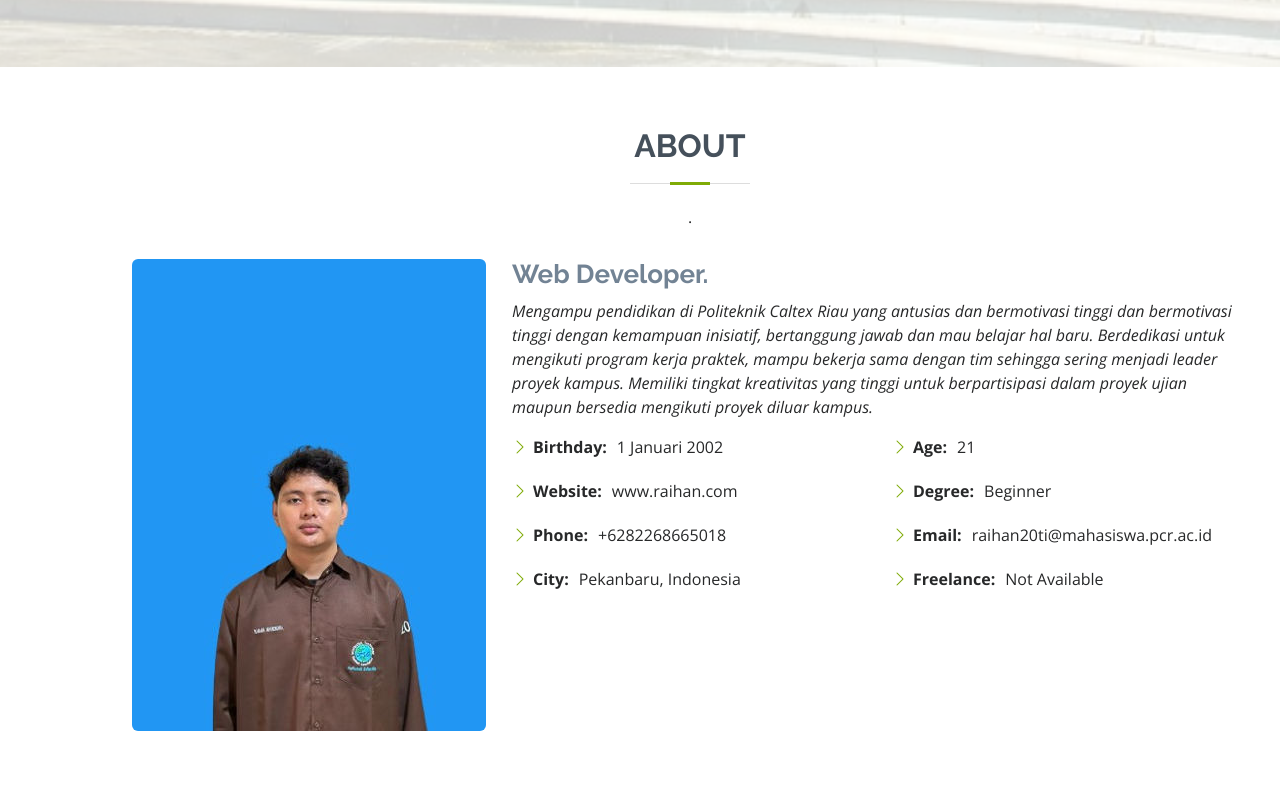
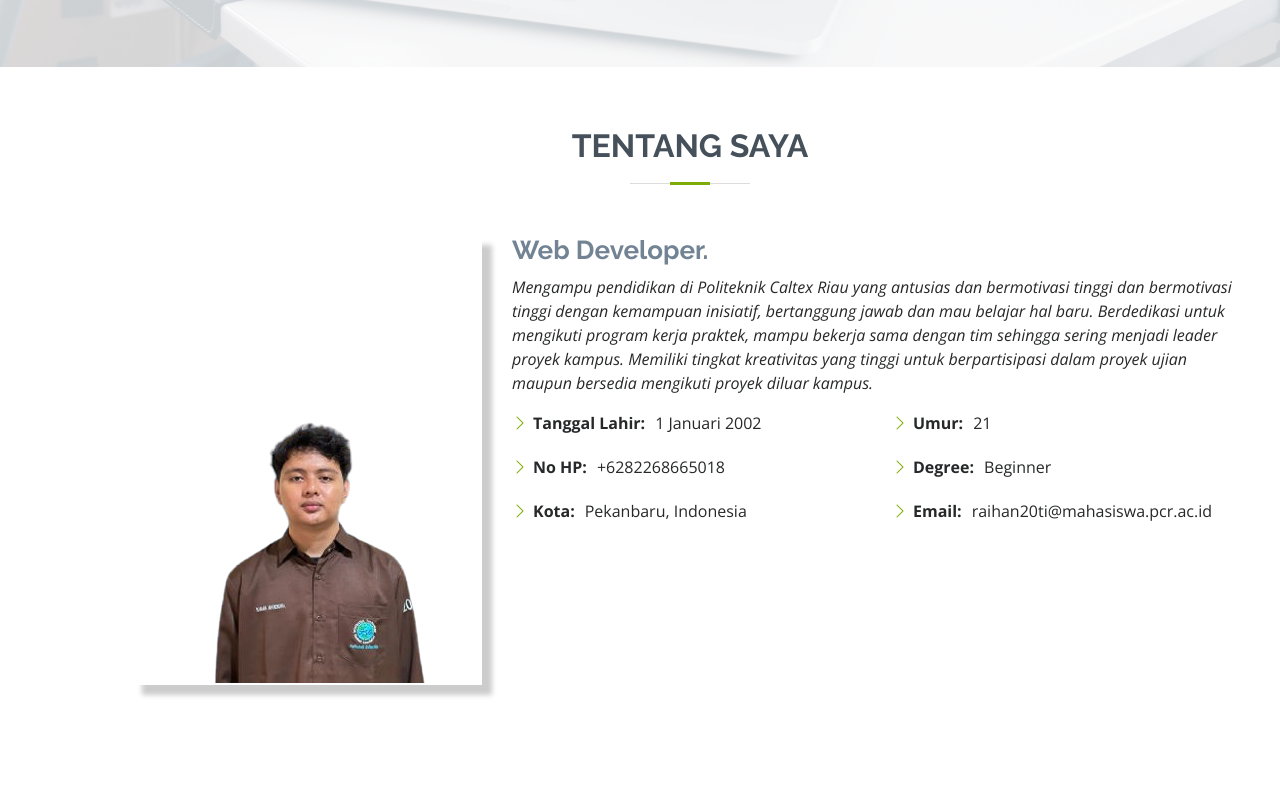
Before and after one commit to raihanmahendra/Web-Portofolio, a plain HTML site: page index.html in a window 1280 px wide. Shown: the part 733-1535 px from the top of the page. Drawn offline with nearby package versions, Linux system fonts and the light colour scheme.

Commit message:
Commit Ketiga

```diff
--- a/assets/css/style.css
+++ b/assets/css/style.css
@@ -8,7 +8,7 @@
 .btn_cv {
   padding: 0px 42px;
   line-height: 50px;
-  background-image: linear-gradient(to right, #134547 0%, #1890b8 48%, #020f16 100%);
+  background-image: linear-gradient(to right, #7fab06 0%, #7fab06 48%, #7fab06 100%);
   background-size: 200% auto;
   color: #fff;
   display: inline-block;
@@ -17,6 +17,17 @@
   font-family: "Roboto", sans-serif;
   font-weight: 500;
   transition: all 300ms linear 0s;
+}
+
+.imgprofile {
+  width: 350px;
+  height: 450px;
+  border:2px solid #fff;
+  background: url(../img/profile-img-removebg-preview.png) no-repeat;
+  box-shadow: 10px 10px 5px #ccc;
+  -moz-box-shadow: 10px 10px 5px #ccc;
+  -webkit-box-shadow: 10px 10px 5px #ccc;
+  -khtml-box-shadow: 10px 10px 5px #ccc;
 }
 
 /*--------------------------------------------------------------
@@ -28,7 +39,7 @@ body {
 }
 
 a {
-  color: #7fab06;
+  color: #ffffff;
   text-decoration: none;
 }
 
@@ -298,7 +309,7 @@ h6 {
 #hero {
   width: 100%;
   height: 100vh;
-  background: url("../img/hero-bg.jpg") top right no-repeat;
+  background: url("../img/christopher-gower-m_HRfLhgABo-unsplash.jpg") top right no-repeat;
   background-size: cover;
   position: relative;
 }
--- a/index.html
+++ b/index.html
@@ -69,13 +69,13 @@
       <div class="container" data-aos="fade-up">
 
         <div class="section-title">
-          <h2>About</h2>
-          <p>.</p>
+          <h2>Tentang Saya</h2>
+          <p></p>
         </div>
 
         <div class="row">
-          <div class="col-lg-4" >
-            <img src="assets/img/profile-img.jpg" class="rounded" alt="">
+          <div class="col-lg-4">
+            <div class="imgprofile"></div>
           </div>
           <div class="col-lg-8 pt-4 pt-lg-0 content">
             <h3>Web Developer.</h3>
@@ -85,18 +85,16 @@
             <div class="row">
               <div class="col-lg-6">
                 <ul>
-                  <li><i class="bi bi-chevron-right"></i> <strong>Birthday:</strong> <span>1 Januari 2002</span></li>
-                  <li><i class="bi bi-chevron-right"></i> <strong>Website:</strong> <span>www.raihan.com</span></li>
-                  <li><i class="bi bi-chevron-right"></i> <strong>Phone:</strong> <span>+6282268665018</span></li>
-                  <li><i class="bi bi-chevron-right"></i> <strong>City:</strong> <span>Pekanbaru, Indonesia</span></li>
+                  <li><i class="bi bi-chevron-right"></i> <strong>Tanggal Lahir:</strong> <span>1 Januari 2002</span></li>
+                  <li><i class="bi bi-chevron-right"></i> <strong>No HP:</strong> <span>+6282268665018</span></li>
+                  <li><i class="bi bi-chevron-right"></i> <strong>Kota:</strong> <span>Pekanbaru, Indonesia</span></li>
                 </ul>
               </div>
               <div class="col-lg-6">
                 <ul>
-                  <li><i class="bi bi-chevron-right"></i> <strong>Age:</strong> <span>21</span></li>
+                  <li><i class="bi bi-chevron-right"></i> <strong>Umur:</strong> <span>21</span></li>
                   <li><i class="bi bi-chevron-right"></i> <strong>Degree:</strong> <span>Beginner</span></li>
                   <li><i class="bi bi-chevron-right"></i> <strong>Email:</strong> <span>raihan20ti@mahasiswa.pcr.ac.id</span></li>
-                  <li><i class="bi bi-chevron-right"></i> <strong>Freelance:</strong> <span>Not Available</span></li>
                 </ul>
               </div>
             </div>
@@ -217,7 +215,7 @@
               <h5>2020 - Present</h5>
               <p><em>Mahasiswa, Pekanbaru </em></p>
               <ul>
-                <li>Membuat project setiap ujian semester</li>
+                <!-- <li>Membuat project setiap ujian semester</li> -->
 
               </ul>
             </div>
@@ -226,7 +224,7 @@
               <h5>2022 - Present</h5>
               <p><em>Mahasiswa, Pekanbaru</em></p>
               <ul>
-                <li>Membuat project setiap ujian semester</li>
+                <!-- <li>Membuat project setiap ujian semester</li> -->
               </ul>
             </div>
             <div class="resume-item">
@@ -234,7 +232,7 @@
               <h5>2022 - Present</h5>
               <p><em>Mahasiswa, Pekanbaru</em></p>
               <ul>
-                <li>Membuat project setiap ujian semester</li>
+                <!-- <li>Membuat project setiap ujian semester</li> -->
               </ul>
             </div>
             <div class="resume-item">
@@ -242,7 +240,7 @@
               <h5>2022 - Present</h5>
               <p><em>Mahasiswa, Pekanbaru</em></p>
               <ul>
-                <li>Membuat project setiap ujian semester</li>
+                <!-- <li>Membuat project setiap ujian semester</li> -->
               </ul>
             </div>
           </div>
```
Also changed, not shown: assets/img/17973908.jpg (added), assets/img/christopher-gower-m_HRfLhgABo-unsplash.jpg (added).
